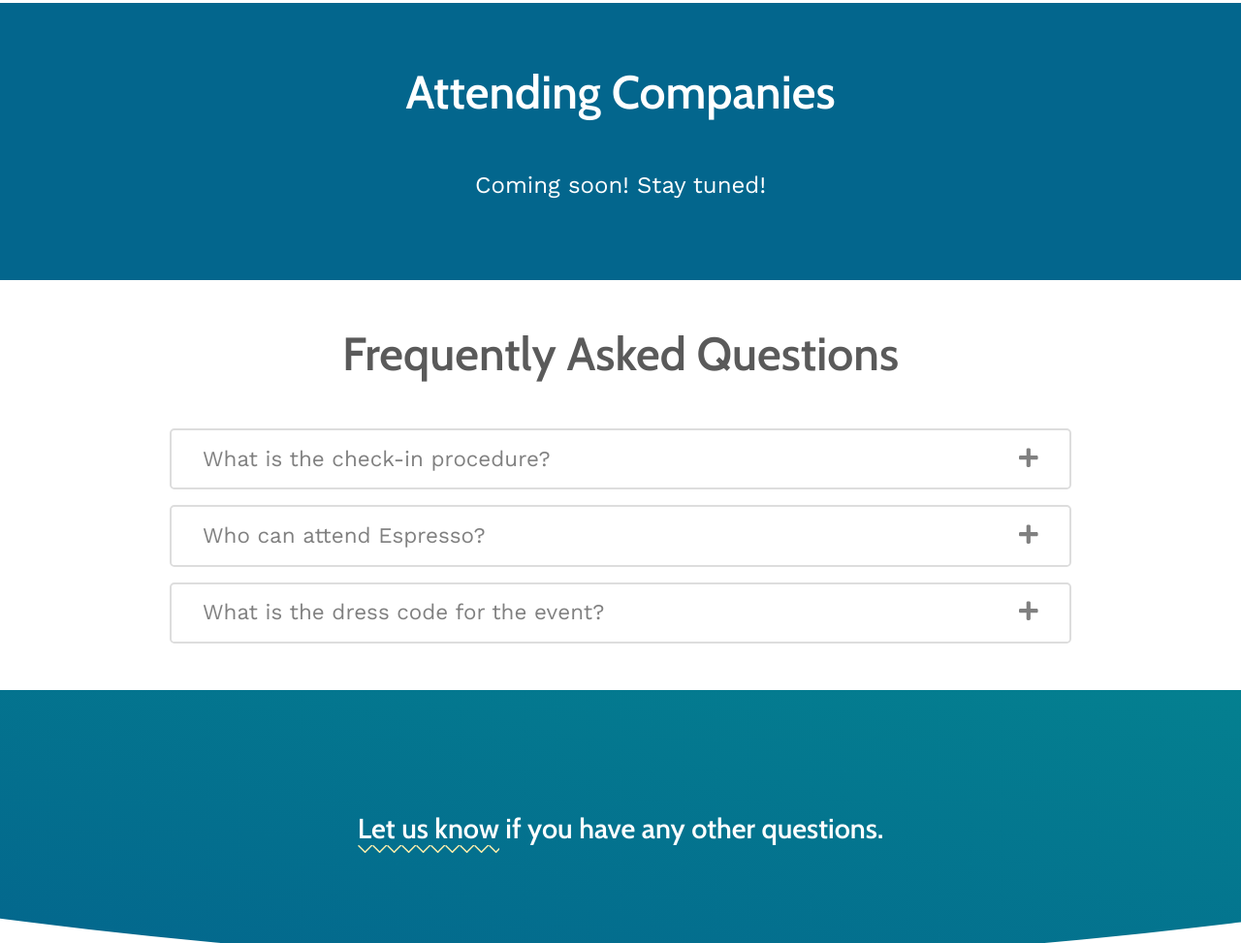
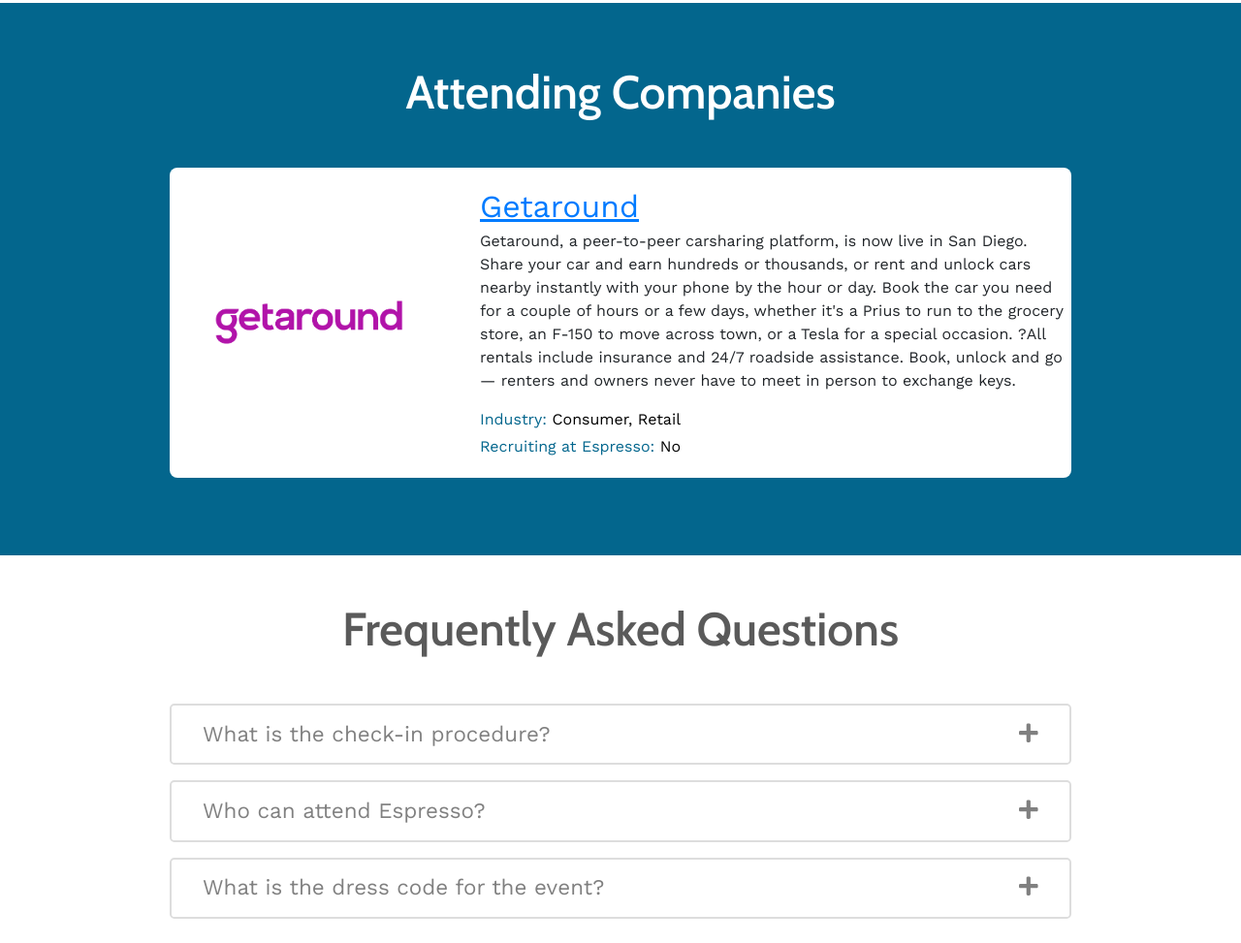
Before and after one commit to SDHacks/espresso-2019, a website: page index.html in a window 1280 px wide. Shown: the part 1677-2650 px from the top of the page at 97% size. Drawn offline with nearby package versions, Linux system fonts and the light colour scheme.

Commit message:
added getaround

```diff
--- a/index.html
+++ b/index.html
@@ -117,8 +117,8 @@
           <h1 class="tabling__header mb-5">Attending Companies</h1>
         </div>
         <div class="container">
-          <div class="row justify-content-center">
-            <!-- <div class="col-md mt-3">
+          <!-- <div class="row justify-content-center">
+            <div class="col-md mt-3">
               <input type="text" placeholder="Company" class="form-control company-table__search"/>
             </div>
             <div class="col-md mt-3">
@@ -148,12 +148,12 @@
               </div>
               </div>
             </div>
-          </div>
+          </div> -->
           <div id="companies">
             <div class="container p-0 mt-5 company">
               <div class="row">
                 <div class="col-md-4 align-self-center">
-                  <img src="./assets/sponsors/astranis.svg" class="company__featurette" />
+                  <img src="./assets/sponsors/getaround.png" class="company__featurette" />
                 </div>
                 <div class="col-md-8 d-flex align-items-center">
                   <div class="company__content">
@@ -170,8 +170,8 @@
                   </div>
                 </div>
               </div>
-            </div> -->
-            <div class="tabling__content">Coming soon! Stay tuned!</div>
+            </div>
+            <!-- <div class="tabling__content">Coming soon! Stay tuned!</div> -->
           </div>
           </table>
         </div>
```
Also changed, not shown: assets/sponsors/astranis.svg (deleted), assets/sponsors/ezoic.jpg (deleted), assets/sponsors/general_atomics.png (deleted), assets/sponsors/getaround.png (added), assets/sponsors/gigaio.png (deleted), assets/sponsors/hp.png (deleted), assets/sponsors/hunter.png (deleted), assets/sponsors/ibm.png (deleted), assets/sponsors/l3.png (deleted), assets/sponsors/leidos.png (deleted), assets/sponsors/mitchell.png (deleted), assets/sponsors/oath.png (deleted), assets/sponsors/playstation.png (deleted), assets/sponsors/servicenow.png (deleted), 4 more files.
